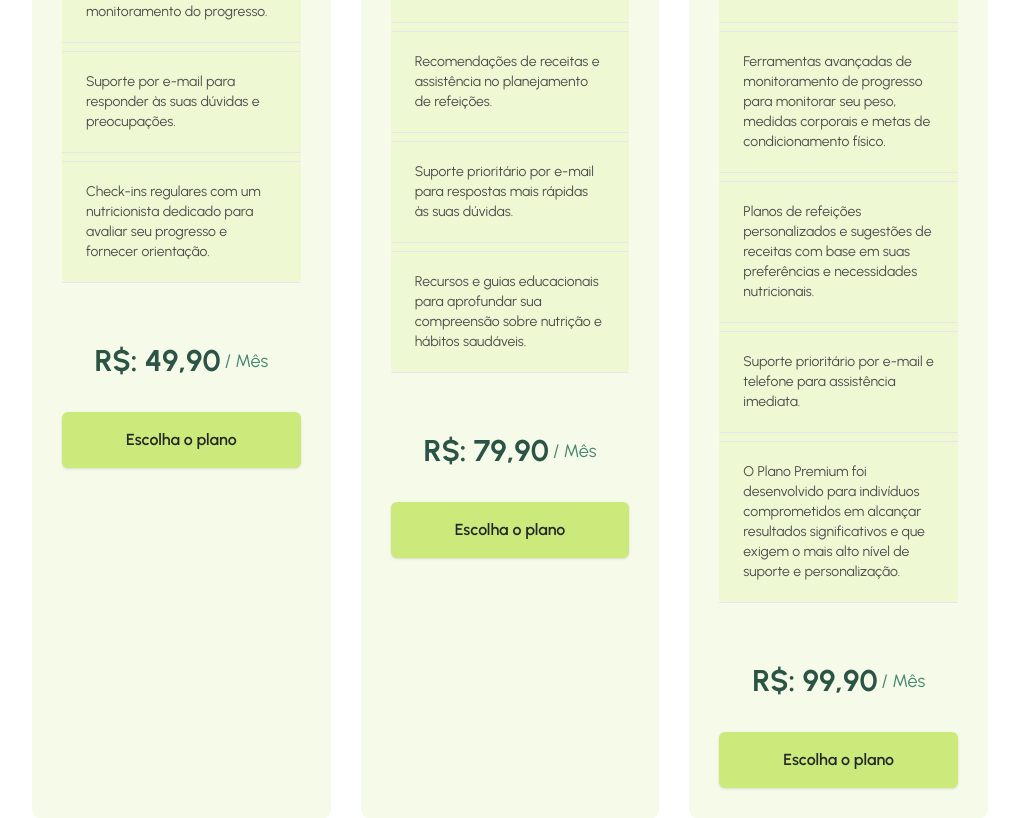
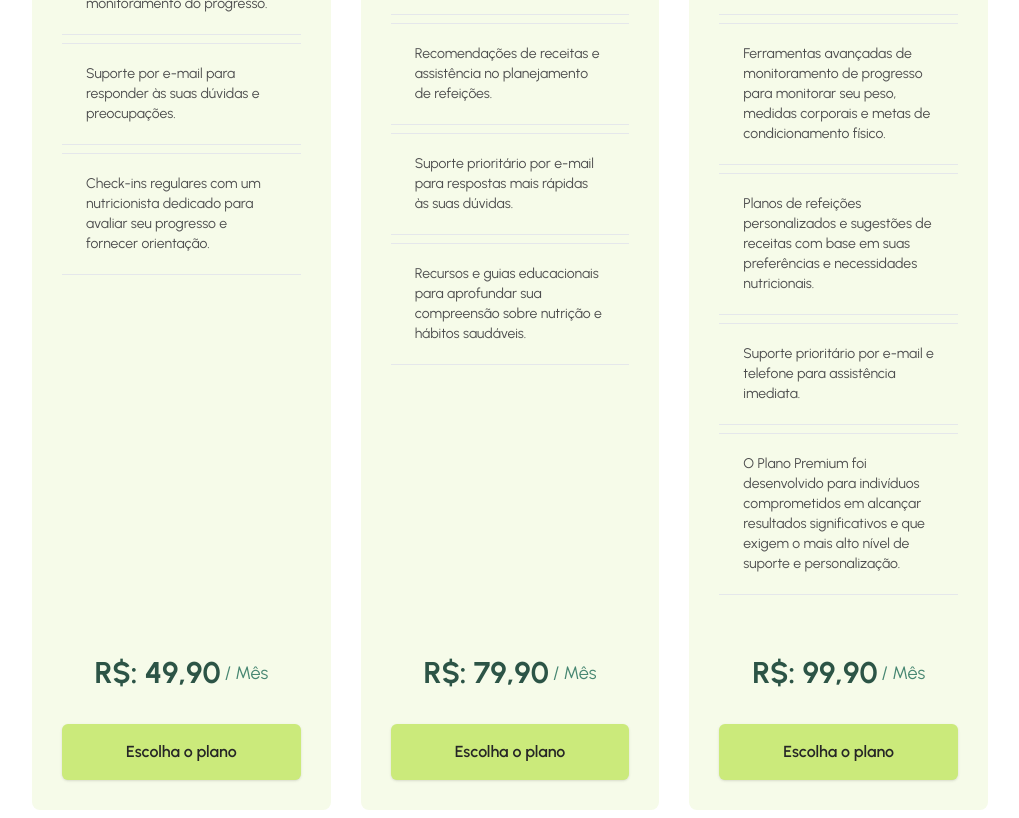
Before and after one commit to DosSantosDev2022/Nutritionist---Website, a React (Vite) app: page /pricing in a window 1280 px wide. Shown: the part 1080-1898 px from the top of the page, without its empty margins (130-1149 px from the left). Built offline with nearby package versions, Linux system fonts and the light colour scheme.

Commit message:
styles: finalizando estilos da pagina pricing

```diff
--- a/src/components/pages/pricing/pricing.tsx
+++ b/src/components/pages/pricing/pricing.tsx
@@ -1,12 +1,16 @@
 import { Button } from '../../button'
 import { cards } from '../../../configs/pricingdata.json'
-import { useState } from 'react'
+import { useRef, useState } from 'react'
 
 export function PricingComponent() {
   const [activeTab, setActiveTab] = useState('monthly')
+  const pricingRef = useRef<HTMLDivElement>(null)
 
   const handleTabChange = (tab: string) => {
     setActiveTab(tab)
+    if (pricingRef.current) {
+      pricingRef.current.scrollIntoView({ behavior: 'smooth', block: 'start' })
+    }
   }
 
   return (
@@ -37,7 +41,7 @@ export function PricingComponent() {
         {cards.map((card) => (
           <div
             key={card.title}
-            className="w-full flex flex-col h-auto   gap-10 p-[30px]  rounded-lg bg-GreenShades_200 "
+            className="w-full flex flex-col justify-between  gap-10 p-[30px]  rounded-lg bg-GreenShades_200 "
           >
             <div className="flex flex-col items-center justify-start ">
               <h4 className="text-[1.875rem] font-bold text-GreyShades_900 leading-[45px]  ">
@@ -46,18 +50,23 @@ export function PricingComponent() {
               <span className="text-md font-normal leading-[27px] text-GreyShades_700 ">
                 {card.subtitle}
               </span>
-            </div>
-            <div className="text-md font-normal   text-GreyShades_700 flex flex-col gap-2  bg-GreenShades_300 rounded-md ">
+
+              <div className="text-md font-normal mt-8  text-GreyShades_700 flex flex-col gap-2  rounded-md ">
                 {card.list?.map((item) => (
                   <span
-                  className="px-6 py-5 text-sm border-t border-b "
+                    className="px-6 py-5 text-sm border-t border-b  flex gap-6 "
                     key={item}
                   >
                     {item}{' '}
                   </span>
                 ))}
               </div>
-            <div className="flex flex-col gap-[33px] w-full mt-5  justify-between items-center ">
+            </div>
+
+            <div
+              className="flex flex-col gap-[33px] w-full mt-5  justify-between items-center "
+              ref={pricingRef}
+            >
               <span className="flex items-center gap-1 ">
                 {activeTab === 'monthly' ? (
                   <span className="font-bold text-3xl text-DarkGreen_500 ">
--- a/src/pages/pricing.tsx
+++ b/src/pages/pricing.tsx
@@ -49,7 +49,9 @@ export function PricingPage() {
                 <p className="text-center font-medium text-base leading-[21px]  text-GreyShades_700">
                   {Ask.description}{' '}
                 </p>
-                <Button>Faça uma pergunta</Button>
+                <Button asChild>
+                  <a href="/contact">Faça uma pergunta</a>
+                </Button>
               </div>
             </div>
           </div>
```
Also changed, not shown: src/components/pages/home/pricing.tsx (+7 -5 lines). Lines whose indentation alone changed are shown as unchanged.
